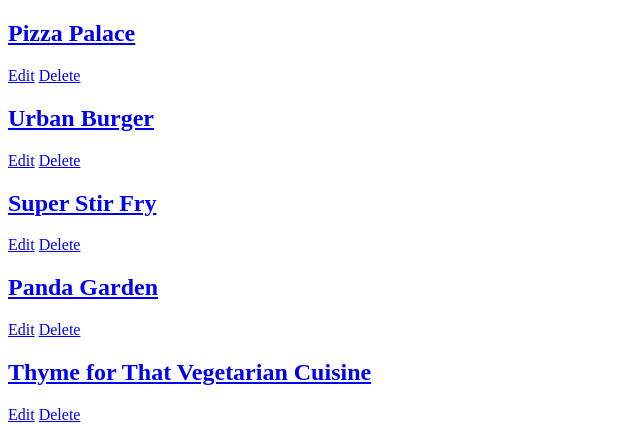
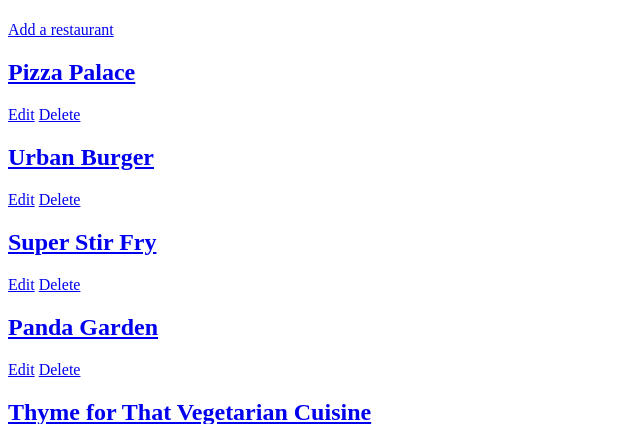
Before and after one commit to gggonzalez03/Restaurant-Item-Catalog, a Flask app: page /restaurants in a window 1280 px wide. Shown: the top 424 px of the page, without its empty margins (0-640 px from the left). Run offline with Flask 2, Linux system fonts and the light colour scheme; data comes from the database, SQL or seed files in the repository.

Commit message:
feat: Add new restaurant feature is added

```diff
--- a/main_project.py
+++ b/main_project.py
@@ -7,6 +7,11 @@ methods = ["GET","POST"]
 # Show all restaurants
 app.add_url_rule('/restaurants',
                  view_func=views.all_restaurants_view,
+                 methods=methods)
+
+# Show form to add a new restaurant
+app.add_url_rule("/restaurants/add",
+                 view_func=views.add_restaurant,
                  methods=methods)
 
 # Show form to edit a restaurant
--- a/templates/deleterestaurant.html
+++ b/templates/deleterestaurant.html
@@ -5,7 +5,7 @@
     <title>Delete Restaurant</title>
 </head>
 <body>
-    <form id="deleterestaurant" action="{{url_for("delete_restaurant", restaurant_id=restaurant_id)}}" method="post">
+    <form id="deleterestaurant" action="{{url_for('delete_restaurant', restaurant_id=restaurant_id)}}" method="post">
         <label>Are you sure you want to delete {{restaurant_name}}?</label>
         <input type="submit" name="todeleterestaurant" for="deleterestaurant" value="Yes">
         <input type="subnit" name="todeleterestaurant" for="deleterestaurant" value="No">
--- a/templates/editrestaurant.html
+++ b/templates/editrestaurant.html
@@ -5,7 +5,7 @@
     <title>Edit Restaurant</title>
 </head>
 <body>
-    <form id="editrestaurantform" method="post" action="{{url_for("edit_restaurant", restaurant_id=restaurant_id)}}">
+    <form id="editrestaurantform" method="post" action="{{url_for('edit_restaurant', restaurant_id=restaurant_id)}}">
         <input type="text" name="restaurantnewname" placeholder="{{restaurant_to_edit_name}}">
         <input type="submit" form="editrestaurantform">
     </form>
--- a/templates/restaurants.html
+++ b/templates/restaurants.html
@@ -5,10 +5,12 @@
     <title>Restaurant</title>
 </head>
 <body>
+    <h1></h1>
+    <a href="{{url_for('add_restaurant')}}">Add a restaurant</a>
     {% for restaurant in all_restaurants %}
-    <a href="{{url_for("restaurant_menu", restaurant_id=restaurant.id)}}"><h2>{{restaurant.name}}</h2></a>
-    <a href="{{url_for("edit_restaurant", restaurant_id=restaurant.id)}}">Edit</a>
-    <a href="{{url_for("delete_restaurant", restaurant_id=restaurant.id)}}">Delete</a>
+    <a href="{{url_for('restaurant_menu', restaurant_id=restaurant.id)}}"><h2>{{restaurant.name}}</h2></a>
+    <a href="{{url_for('edit_restaurant', restaurant_id=restaurant.id)}}">Edit</a>
+    <a href="{{url_for('delete_restaurant', restaurant_id=restaurant.id)}}">Delete</a>
     {% endfor %}
 </body>
 </html>
--- a/views.py
+++ b/views.py
@@ -108,6 +108,17 @@ def all_restaurants_view():
     return render_template("restaurants.html", all_restaurants=all_restaurants)
 
 
+def add_restaurant():
+    if request.method == "POST":
+        restaurant_name = request.form['restaurantname']
+        new_restaurant = Restaurant(name=restaurant_name)
+        session.add(new_restaurant)
+        session.commit()
+        return redirect(url_for("all_restaurants_view"))
+    else:
+        return render_template("addrestaurant.html")
+
+
 def edit_restaurant(restaurant_id):
     restaurant_to_edit = session.query(Restaurant).filter_by(id=restaurant_id).one()
     if request.method == "POST":
@@ -207,10 +218,10 @@ def delete_menu_item(restaurant_id, menu_id):
         return render_template('deletemenuitem.html', item=item_to_delete, restaurant_id=restaurant_id)
 
 
-    # JSON VIEWS
-    # TODO:
-    # serialize does not work
-    # make it work
+        # JSON VIEWS
+        # TODO:
+        # serialize does not work
+        # make it work
 
 
 def restaurant_menu_JSON(restaurant_id):
```
Also changed, not shown: templates/addrestaurant.html (added, +15 -0 lines).
